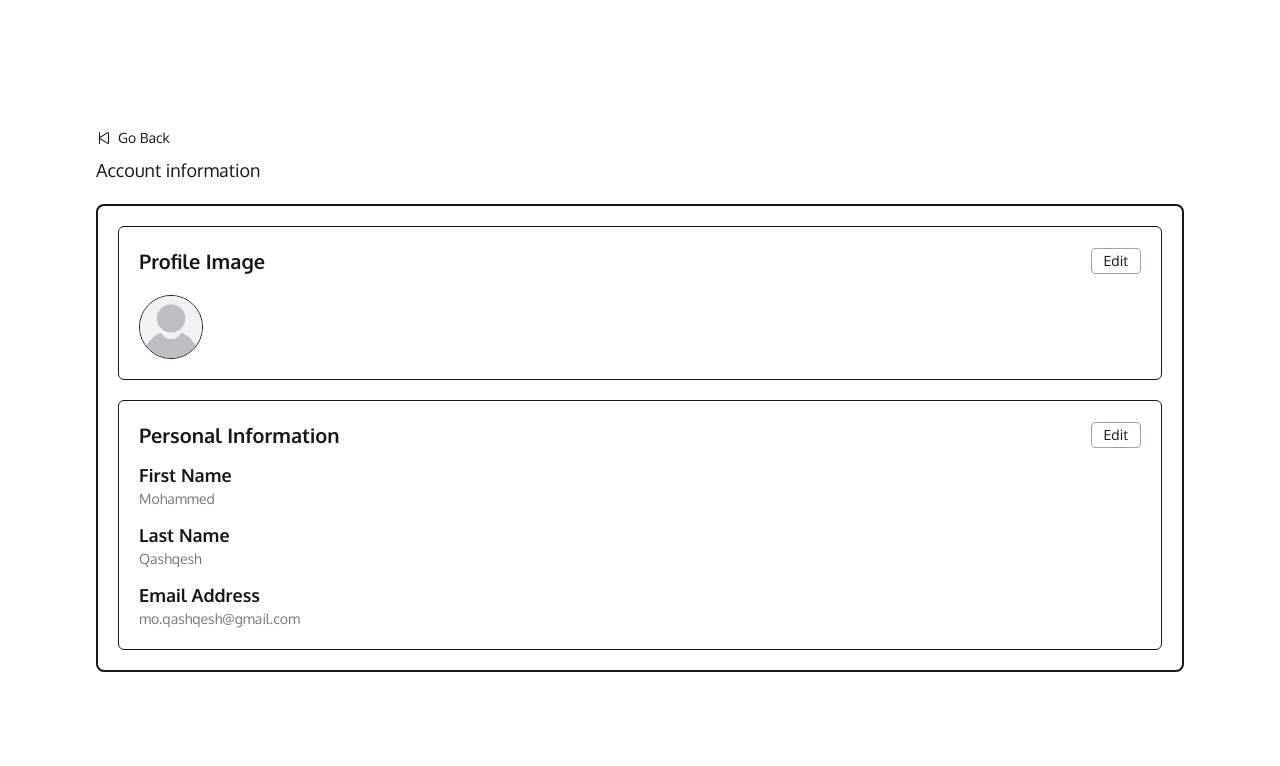
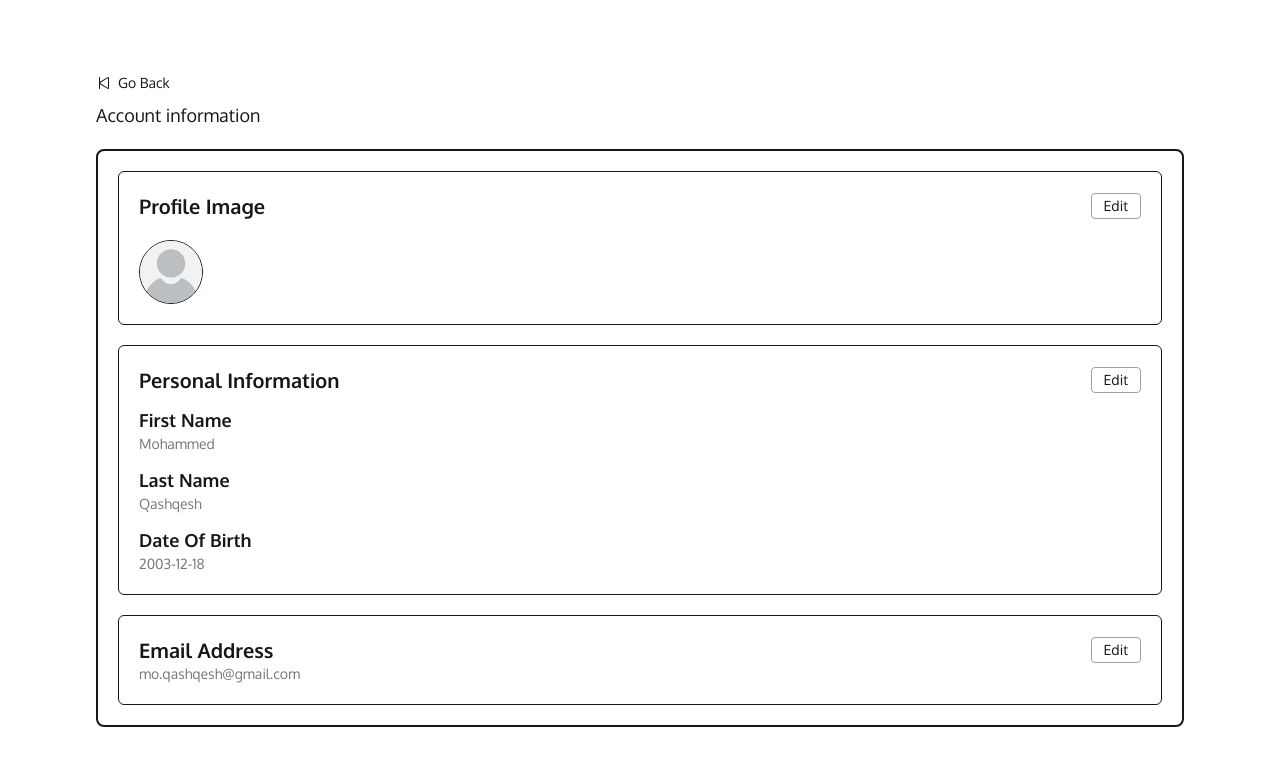
Before and after one commit to AbdallahShnaino/GSGLearnGate, a Next.js app: page /edit-profile in a window 1280 px wide. Shown: the top 766 px of the page. Built offline with nearby package versions, Linux system fonts and the light colour scheme.

Commit message:
LEAR-23 create edit email address without modal

```diff
--- a/app/(out)/edit-profile/page.tsx
+++ b/app/(out)/edit-profile/page.tsx
@@ -1,3 +1,4 @@
+import EditEmailAddress from "@/components/EditEmailAddress/EditEmailAddress";
 import EditPersonalInformation from "@/components/EditPersonalInformation/EditPersonalInformation";
 import EditProfileImage from "@/components/EditProfileImage/EditProfileImage";
 import { SkipBack } from "@phosphor-icons/react/dist/ssr";
@@ -20,6 +21,7 @@ const EditProfilePage = () => {
       <div className="border-2 rounded-lg p-5 flex flex-col gap-5">
         <EditProfileImage />
         <EditPersonalInformation />
+        <EditEmailAddress />
       </div>
     </div>
   );
--- /dev/null
+++ b/components/EditEmailAddress/EditEmailAddress.tsx
@@ -0,0 +1,24 @@
+import React from "react";
+
+const EditEmailAddress = () => {
+  //================{For Test}======================
+  const user = {
+    email: "mo.qashqesh@gmail.com",
+  };
+  //================{For Test}======================
+
+  return (
+    <div className="border-1 p-5 rounded-md">
+      <div className="flex justify-between items-center">
+        <p className="text-xl font-bold">Email Address</p>
+        <button className="border-1 border-gray-400 rounded py-0.5 px-3 cursor-pointer text-sm hover:bg-[var(--primary-color)] hover:text-white transition-all">
+          Edit
+        </button>
+      </div>
+
+      <p className="text-[#777] text-sm">{user.email}</p>
+    </div>
+  );
+};
+
+export default EditEmailAddress;
--- a/components/EditPersonalInformation/EditPersonalInformation.tsx
+++ b/components/EditPersonalInformation/EditPersonalInformation.tsx
@@ -6,7 +6,6 @@ const EditPersonalInformation = () => {
     firstName: "Mohammed",
     lastName: "Qashqesh",
     dateOfBirth: "2003-12-18",
-    email: "mo.qashqesh@gmail.com",
   };
   //================{For Test}======================
 
@@ -28,8 +27,8 @@ const EditPersonalInformation = () => {
           <p className="text-[#777] text-sm">{user.lastName}</p>
         </div>
         <div>
-          <p className="text-lg font-bold">Email Address</p>
-          <p className="text-[#777] text-sm">{user.email}</p>
+          <p className="text-lg font-bold">Date Of Birth</p>
+          <p className="text-[#777] text-sm">{user.dateOfBirth}</p>
         </div>
       </div>
     </div>
```
